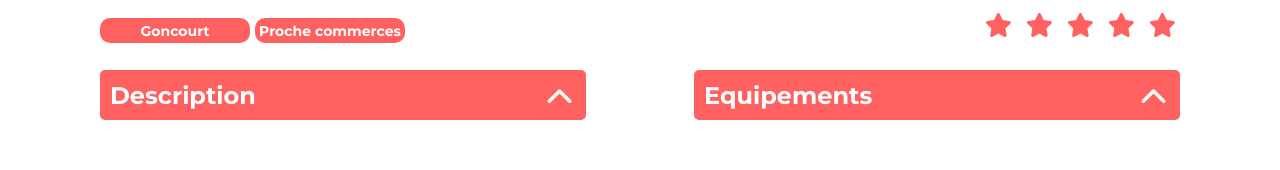
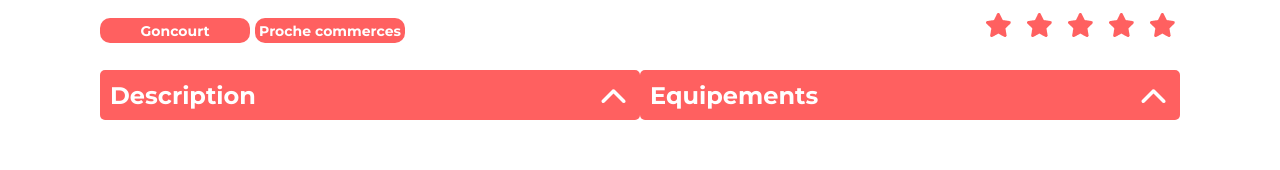
Before and after one commit to LouisMichelin/Projet11-Kasa, a React (Create React App) app: page /logement/0979876d in a window 1280 px wide. Shown: the part 691-861 px from the top of the page. Built offline with nearby package versions, Linux system fonts and the light colour scheme.

Commit message:
Mentorat 10.03.24

```diff
--- a/src/components/Carrousel/Carrousel.jsx
+++ b/src/components/Carrousel/Carrousel.jsx
@@ -1,39 +1,54 @@
 import "./Carrousel.scss";
 import ArrowLeft from "../../assets/arrowLeft.png";
 import ArrowRight from "../../assets/arrowRight.png";
+import { useState } from "react";
 
-function Carrousel({
-   carrouselImgSrc,
-   selectedImg,
-   totalImg,
-   toggleArrowLeft,
-   toggleArrowRight,
-}) {
+function Carrousel({ carrouselImgSrc }) {
+   const [currentIndex, setCurrentIndex] = useState(0); // INDEX DU CARROUSEL
+   const carrouselLength = carrouselImgSrc.length;
+
+   function handleClickLeft() {
+      if (currentIndex === 0) {
+         return setCurrentIndex(carrouselLength - 1);
+      } else {
+         return setCurrentIndex(currentIndex - 1);
+      }
+   }
+   function handleClickRight() {
+      if (currentIndex === carrouselLength - 1) {
+         return setCurrentIndex(0);
+      } else {
+         return setCurrentIndex(currentIndex + 1);
+      }
+   }
+
    return (
       <div className="CarrouselWrapper">
-         {totalImg > 1 && (
+         {carrouselLength > 1 && (
             <img
                className="CarrouselArrowLeft"
                src={ArrowLeft}
                alt="Flèche directionnelle Gauche"
-               onClick={() => toggleArrowLeft()}
+               onClick={() => handleClickLeft()}
             />
          )}
          <img
             className="CarrouselImage"
-            src={carrouselImgSrc}
+            src={carrouselImgSrc[currentIndex]}
             alt="Carrousel"
          />
-         {totalImg > 1 && (
+         {carrouselLength > 1 && (
             <img
                className="CarrouselArrowRight"
                src={ArrowRight}
                alt="Flèche directionnelle Droite"
-               onClick={() => toggleArrowRight()}
+               onClick={() => handleClickRight()}
             />
          )}
-         {totalImg > 1 && (
-            <div className="CarrouselCompteur">{`${selectedImg}/${totalImg}`}</div>
+         {carrouselLength > 1 && (
+            <div className="CarrouselCompteur">{`${
+               currentIndex + 1
+            }/${carrouselLength}`}</div>
          )}
       </div>
    );
--- a/src/pages/Logement/Logement.jsx
+++ b/src/pages/Logement/Logement.jsx
@@ -1,6 +1,6 @@
 import "./Logement.scss";
 import ListeLogements from "../../data/logements";
-import { useParams, redirect, Navigate, useNavigate } from "react-router-dom";
+import { useParams, useNavigate } from "react-router-dom";
 import { useState, useEffect } from "react";
 import Carrousel from "../../components/Carrousel/Carrousel";
 import Renseignements from "../../components/Renseignements/Renseignements";
@@ -8,67 +8,23 @@ import Host from "../../components/Host/Host";
 import Collapse from "../../components/Collapse/Collapse";
 
 function Logement() {
-   // Setup Logements
    const { id } = useParams();
-   let logement = ListeLogements.find((element) => element.id === id);
+   const [selectedLogement, setSelectedLogement] = useState(null);
+   let navigate = useNavigate();
 
-   const [currentIndex, setCurrentIndex] = useState(0); // INDEX DU CARROUSEL
-   // let logement = ListeLogements.find((element) => element.id === id);
-   let lastImg = parseInt(logement.pictures.length);
-   let selectedLogement = logement;
-   ////////////////////////////////////////////////////
-   // console.log("{id} : ", { id });
-   // console.log("id : ", id);
-   // console.log("{id}.id : ", { id }.id);
-   ////////////////////////////////////////////////////
-   // const test123 = 1;
-   // if (test123 === 1) {
-   //    console.log("111111111");
-   //    redirect("*");
-   // } else if (test123 === 2) {
-   //    console.log("222222222");
-   // }
-   ////////////////////////////////////////////////////
-
-   function handleClickLeft() {
-      if (currentIndex === 0) {
-         return setCurrentIndex(lastImg - 1);
-      } else {
-         return setCurrentIndex(currentIndex - 1);
+   useEffect(() => {
+      let data = ListeLogements.find((element) => element.id === id);
+      if (data == null) {
+         navigate("/*");
       }
-   }
-   function handleClickRight() {
-      if (currentIndex === lastImg - 1) {
-         return setCurrentIndex(0);
-      } else {
-         return setCurrentIndex(currentIndex + 1);
-      }
-   }
-   // Setup Window-size
-   const [windowSize, setWindowSize] = useState(getWindowSize());
-   useEffect(() => {
-      function handleWindowResize() {
-         setWindowSize(getWindowSize());
-      }
-      window.addEventListener("resize", handleWindowResize);
-      return () => {
-         window.removeEventListener("resize", handleWindowResize);
-      };
-   }, []);
-   function getWindowSize() {
-      const { innerWidth } = window;
-      return { innerWidth };
-   }
+      setSelectedLogement(data);
+   }, [id, navigate]);
 
    return (
+      <>
+         {selectedLogement !== null ? (
             <div className="LogementWrapper" key={selectedLogement.id}>
-         <Carrousel
-            carrouselImgSrc={selectedLogement.pictures[currentIndex]}
-            selectedImg={currentIndex + 1}
-            totalImg={lastImg}
-            toggleArrowLeft={() => handleClickLeft()}
-            toggleArrowRight={() => handleClickRight()}
-         />
+               <Carrousel carrouselImgSrc={selectedLogement.pictures} />
                <div className="LogementExplications">
                   <Renseignements
                      logementTitle={selectedLogement.title}
@@ -87,20 +43,12 @@ function Logement() {
                </div>
                <div className="LogementCollapses">
                   <Collapse
-               menuWrapperClass={
-                  windowSize.innerWidth > 1000
-                     ? "LogementConditionnalCollapse"
-                     : "MenuWrapper"
-               }
+                     menuWrapperClass={"MenuWrapper"}
                      title="Description"
                      hiddenContent={selectedLogement.description}
                   />
                   <Collapse
-               menuWrapperClass={
-                  windowSize.innerWidth > 1000
-                     ? "LogementConditionnalCollapse"
-                     : "MenuWrapper"
-               }
+                     menuWrapperClass={"MenuWrapper"}
                      title="Equipements"
                      hiddenContent={selectedLogement.equipments}
                      hiddenStyle={{
@@ -112,6 +60,10 @@ function Logement() {
                   />
                </div>
             </div>
+         ) : (
+            ""
+         )}
+      </>
    );
 }
 
```
Lines whose indentation alone changed are shown as unchanged.
